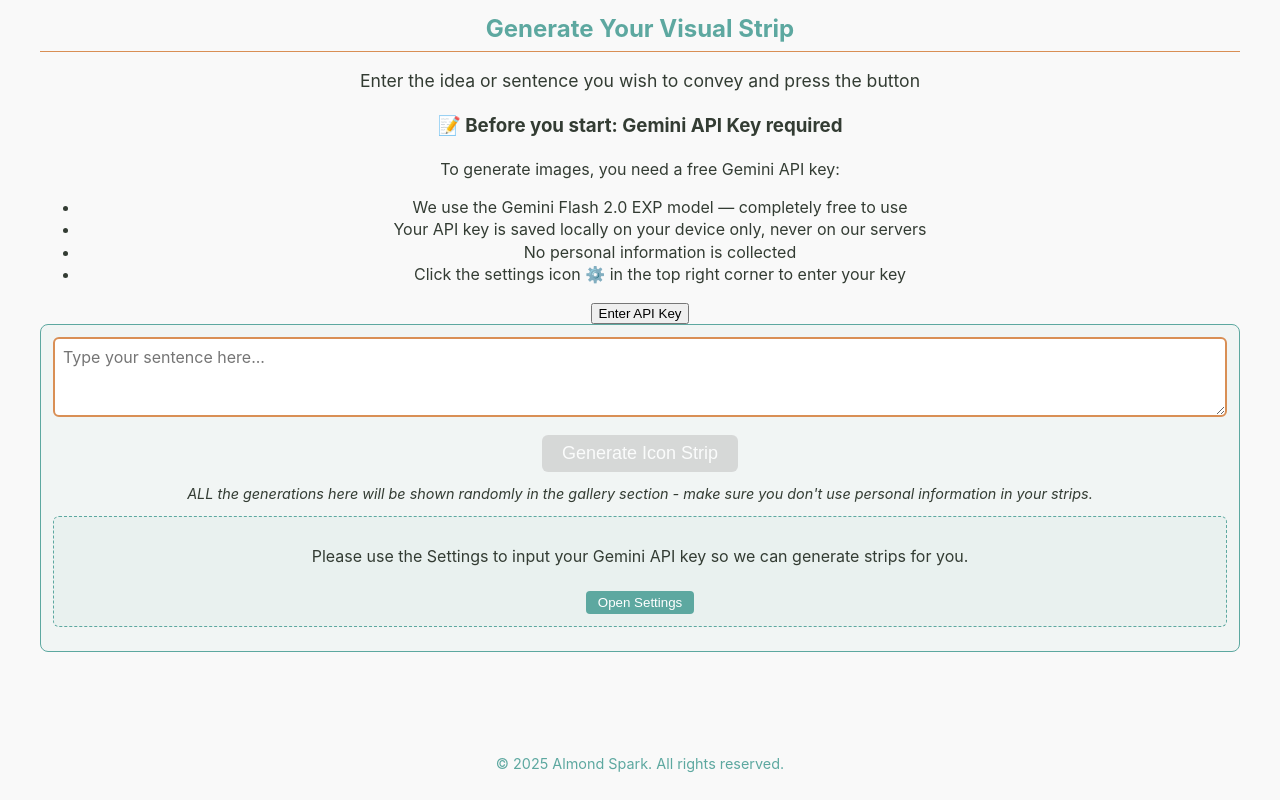
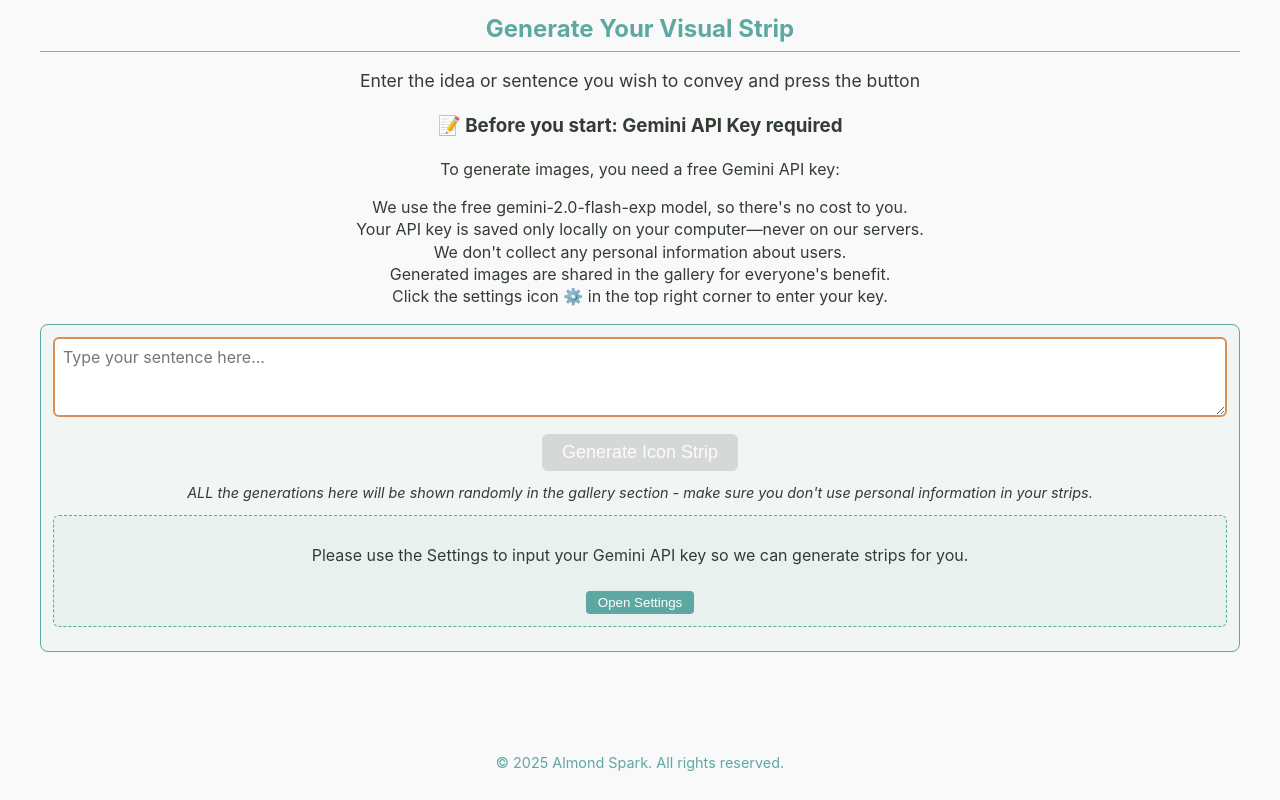
Before and after one commit to klinter007/almondspark.js, a Next.js app: page / in a window 1280 px wide. Shown: the part 722-1522 px from the top of the page. Built offline with nearby package versions, Linux system fonts and the light colour scheme.

Commit message:
Update API key info: improved formatting, updated model name to gemini-2.0-flash-exp

```diff
--- a/pages/index.tsx
+++ b/pages/index.tsx
@@ -273,18 +273,13 @@ export default function Home() {
             <div className="api-key-banner-content">
               <h3>📝 Before you start: Gemini API Key required</h3>
               <p>To generate images, you need a free Gemini API key:</p>
-              <ul>
-                <li>We use the Gemini Flash 2.0 EXP model — completely free to use</li>
-                <li>Your API key is saved locally on your device only, never on our servers</li>
-                <li>No personal information is collected</li>
-                <li>Click the settings icon <span className="settings-icon">⚙️</span> in the top right corner to enter your key</li>
-              </ul>
-              <button
-                onClick={() => setIsApiKeyModalOpen(true)}
-                className="api-key-banner-btn"
-              >
-                Enter API Key
-              </button>
+              <p className="api-key-banner-info">
+                We use the free gemini-2.0-flash-exp model, so there's no cost to you.<br/>
+                Your API key is saved only locally on your computer—never on our servers.<br/>
+                We don't collect any personal information about users.<br/>
+                Generated images are shared in the gallery for everyone's benefit.<br/>
+                Click the settings icon <span className="settings-icon">⚙️</span> in the top right corner to enter your key.
+              </p>
             </div>
           </div>
 
--- a/public/css/styles.css
+++ b/public/css/styles.css
@@ -310,36 +310,15 @@ button:hover, .gallery-button:hover {
     font-weight: 500;
 }
 
-.api-key-banner ul {
-    padding-left: var(--space-xl);
-    margin: var(--space-md) 0;
-}
-
-.api-key-banner li {
-    margin-bottom: 6px;
-    color: var(--charcoal);
+.api-key-banner-info {
+    line-height: 1.6;
+    font-weight: normal !important;
 }
 
 .settings-icon {
     font-size: 1.1em;
     display: inline-block;
     vertical-align: middle;
-}
-
-.api-key-banner-btn {
-    background-color: var(--coral);
-    border: none;
-    color: white;
-    padding: 8px 16px;
-    font-size: 15px;
-    border-radius: var(--radius-sm);
-    cursor: pointer;
-    margin-top: var(--space-sm);
-    transition: background-color 0.2s;
-}
-
-.api-key-banner-btn:hover {
-    background-color: var(--almond);
 }
 
 /* Hide the banner when API key is already set */
```
Also changed, not shown: pages/personal-note.tsx (+14 -14 lines).
